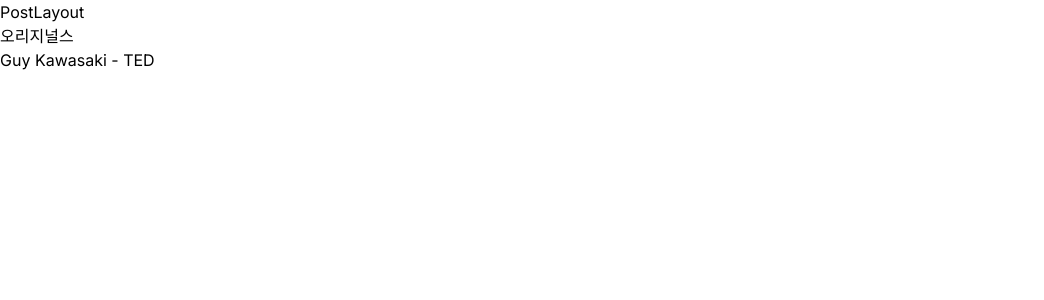
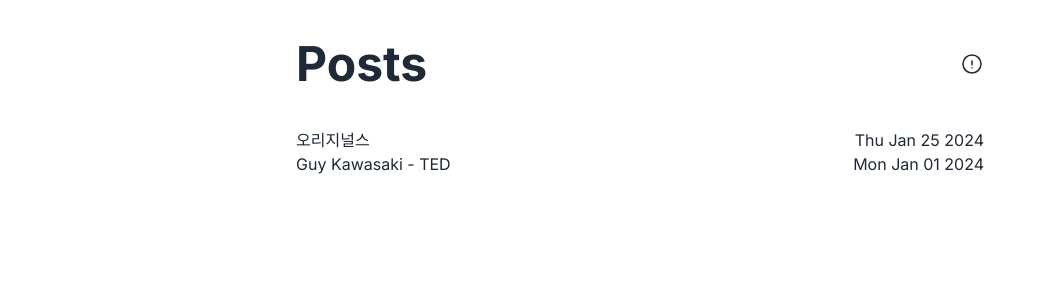
Before and after one commit to hunman89/blog, a Next.js app: page /blogs in a window 1280 px wide. Shown: the top 300 px of the page, without its empty margins (0-1044 px from the left). Built offline with nearby package versions, Linux system fonts and the light colour scheme.

Commit message:
feat. posts css

```diff
--- a/app/_lib/post.ts
+++ b/app/_lib/post.ts
@@ -15,7 +15,7 @@ export interface PostData {
 
 export interface SimplePostData {
   id: string;
-  date: string;
+  date: Date;
   title: string;
 }
 
@@ -30,7 +30,7 @@ export function getSortedPostsData(): SimplePostData[] {
 
     return {
       id,
-      ...(matterResult.data as { date: string; title: string }),
+      ...(matterResult.data as { date: Date; title: string }),
     };
   });
 
--- a/app/_posts/example.md
+++ b/app/_posts/example.md
@@ -8,9 +8,13 @@ date: 2024-01-01
 
 1. 가치있으면서 다른 일을 찾아라.
 2. growth mindset - mindset
-3. girt 끈기
-4. 신중하게 검토하라 항상
-5. 거짓말 하지 마라
+3. girt = 끈기
+4. 신중하게 검토하라, 항상
+5. 거짓말 하지 마라.
 6. 도움을 받을 수 있게 잘 요청하라 - 설득의 심리학
-   and,
-7. 웃어라, "예"를 기본으로, 다 같이 행동(성장) 해라, 남을 도와라
+7. 웃어라, "예"를 기본으로, 다 같이 행동(성장) 해라, 남을 도와라 - help other
+
+---
+
+[Wise Guy--Lessons from a Life | Guy Kawasaki | TEDxPaloAltoSalon
+](https://www.youtube.com/watch?v=O2oZ2ucI1mA&t=32s)
--- a/app/blogs/[id]/page.tsx
+++ b/app/blogs/[id]/page.tsx
@@ -4,7 +4,6 @@ export default async function Blog({ params }: { params: { id: string } }) {
   const postData = await getPostData(params.id);
   return (
     <>
-      <div>My Post: {postData.title}</div>
       <div
         className="prose"
         dangerouslySetInnerHTML={{ __html: postData.contentHtml }}
--- a/app/blogs/layout.tsx
+++ b/app/blogs/layout.tsx
@@ -1,12 +1,36 @@
+import Link from "next/link";
+
 export default function PostsLayout({
   children,
 }: {
   children: React.ReactNode;
 }) {
   return (
-    <section>
-      <h1>PostLayout</h1>
-      {children}
+    <section className="flex w-screen justify-center">
+      <div className="flex flex-col w-full max-w-screen-md p-5 text-gray-800">
+        <div className="flex flex-row justify-between items-center p-5">
+          <Link href={"/blogs"} className="font-bold text-5xl">
+            Posts
+          </Link>
+          <Link href={"/"}>
+            <svg
+              xmlns="http://www.w3.org/2000/svg"
+              fill="none"
+              viewBox="0 0 24 24"
+              strokeWidth={1.5}
+              stroke="currentColor"
+              className="w-6 h-6"
+            >
+              <path
+                strokeLinecap="round"
+                strokeLinejoin="round"
+                d="M12 9v3.75m9-.75a9 9 0 1 1-18 0 9 9 0 0 1 18 0Zm-9 3.75h.008v.008H12v-.008Z"
+              />
+            </svg>
+          </Link>
+        </div>
+        <div className="p-5">{children}</div>
+      </div>
     </section>
   );
 }
--- a/app/blogs/page.tsx
+++ b/app/blogs/page.tsx
@@ -3,12 +3,17 @@ import { getSortedPostsData } from "../_lib/post";
 
 export default function Posts() {
   const posts = getSortedPostsData();
-
   return (
     <ul>
       {posts.map((post) => (
         <li key={post.id}>
-          <Link href={`/blogs/${post.id}`}>{post.title}</Link>
+          <Link
+            href={`/blogs/${post.id}`}
+            className="flex flex-row justify-between"
+          >
+            <div>{post.title}</div>
+            <div>{post.date.toDateString()}</div>
+          </Link>
         </li>
       ))}
     </ul>
```
Also changed, not shown: app/favicon.png (deleted), 1 other file (tests, documents, lock files or other folders).
